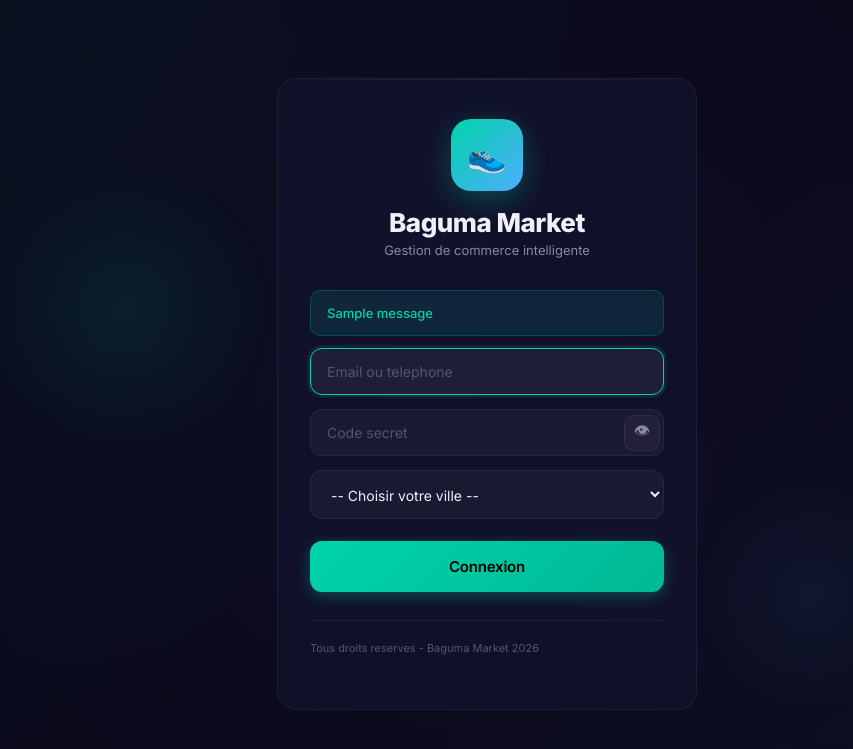
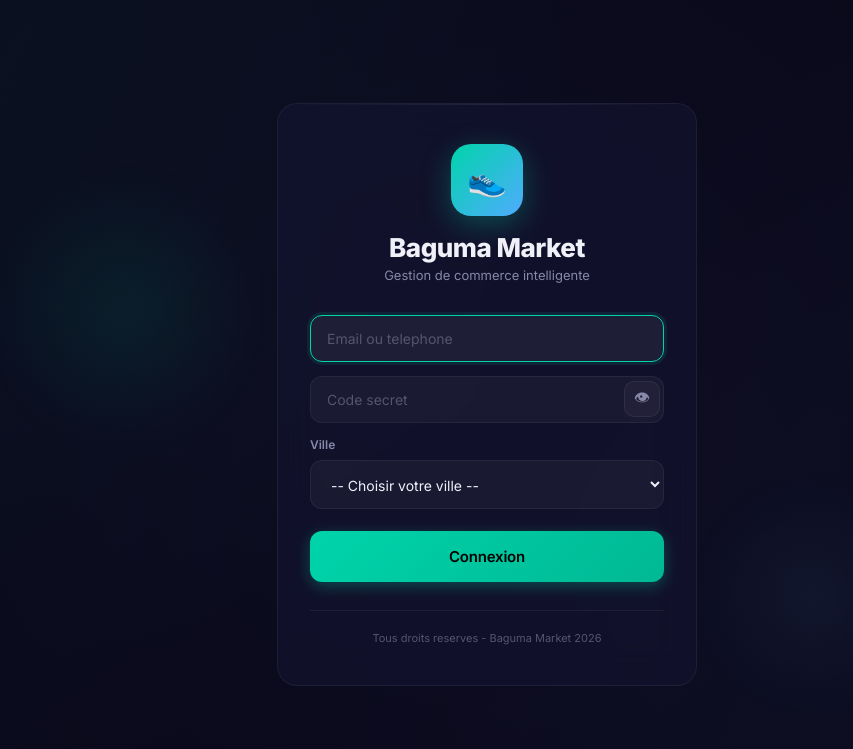
Before and after one commit to placidegamaliel-jpg/baguma-market, a Flask app: page / in a window 1280 px wide. Shown: the top 749 px of the page, without its empty margins (153-1006 px from the left). Run offline with Flask 3, Linux system fonts and the light colour scheme; a user stored in the database is signed in; data comes from the database, SQL or seed files in the repository; one stand-in notice (Sample message) is shown; some libraries are stand-ins or nearby versions.

Commit message:
fix: login - flash/form/option doublons supprimes, titre Ville

```diff
--- a/templates/login.html
+++ b/templates/login.html
@@ -11,15 +11,7 @@
 
 {% with messages = get_flashed_messages(with_categories=true) %}
 {% for cat, msg in messages %}
-<div class="flash {{cat}}" style="text-align:left;border-radius:10px">{{msg}}</div>
-{% endfor %}
-{% endwith %}
-
-<form method="POST" style="text-align:left">
-<div class="form-group">
-{% with messages = get_flashed_messages(with_categories=true) %}
-{% for cat, msg in messages %}
-<div class="flash {{cat}}" id="flash-msg">{{msg}}</div>
+<div class="flash {{cat}}" id="flash-msg" style="text-align:left;border-radius:10px">{{msg}}</div>
 {% endfor %}
 {% endwith %}
 
@@ -34,8 +26,8 @@
 </div>
 </div>
 <div class="form-group">
+<p style="color:var(--txt2);font-size:12px;margin-bottom:8px;font-weight:600">Ville</p>
 <select name="ville" style="border-radius:12px">
-<option value="">-- Choisir votre ville --</option>
 <option value="">-- Choisir votre ville --</option>
 <option value="bukavu">📍 Bukavu</option>
 <option value="goma">📍 Goma</option>
```
